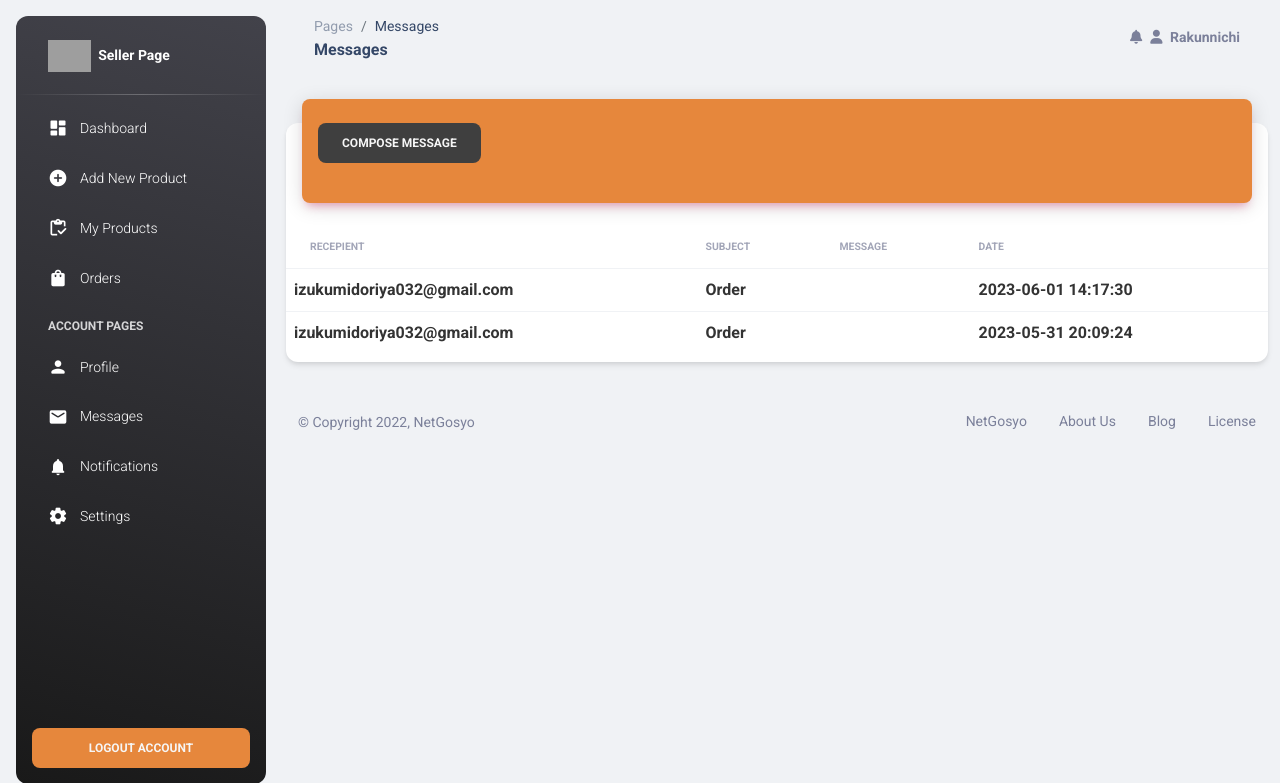
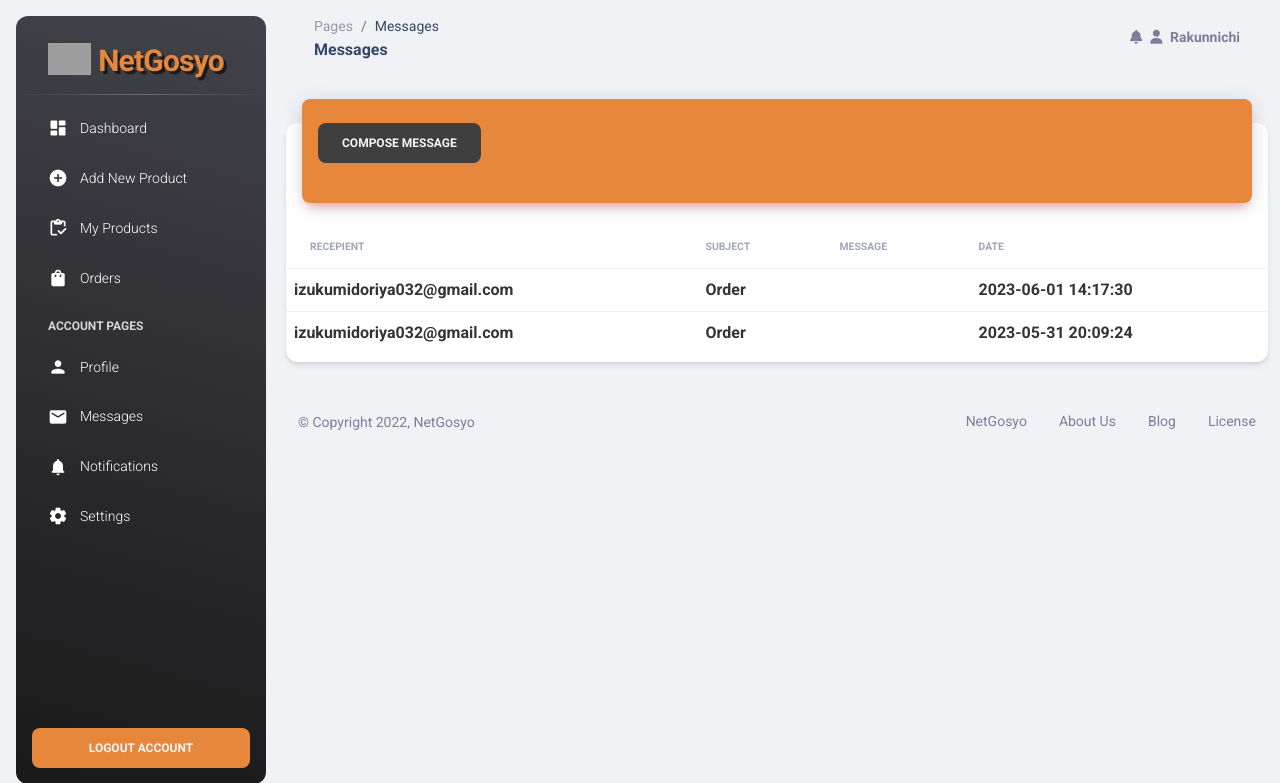
Before and after one commit to Rakunnichi/NetGosyo, a PHP site: page /phpmailer/Seller_Page/messages.php in a window 1280 px wide. Shown: the top 783 px of the page. Run offline with PHP 8.4, Linux system fonts and the light colour scheme; a user stored in the database is signed in; data comes from the database, SQL or seed files in the repository; some libraries are stand-ins or nearby versions; grey boxes are pictures that could not be loaded.

Commit message:
Category, Changepassword Pic, Header(Seller), Message

```diff
--- a/cart-multiple-user(with message)/Seller_Page/assets/css/style.css
+++ b/cart-multiple-user(with message)/Seller_Page/assets/css/style.css
@@ -87,3 +87,9 @@
 .attachment {
     width: 100%;
 }
+
+.strokeme
+{
+    color: #E6873C;
+    text-shadow: 3px 3px #1a1b1d;
+}
--- a/cart-multiple-user(with message)/Seller_Page/header.php
+++ b/cart-multiple-user(with message)/Seller_Page/header.php
@@ -132,8 +132,8 @@ if (isset($_POST['compose'])) {
     <div class="sidenav-header">
       <i class="fas fa-times p-3 cursor-pointer text-white opacity-5 position-absolute end-0 top-0 d-none d-xl-none" aria-hidden="true" id="iconSidenav"></i>
       <a class="navbar-brand m-0" href=" https://demos.creative-tim.com/material-dashboard/pages/dashboard " target="_blank">
-        <img src="../Seller_Page/assets/img/logo.png" class="navbar-brand-img h-100" alt="main_logo">
-        <span class="ms-1 font-weight-bold text-white">Seller Page</span>
+        <img src="../Seller_Page/assets/img/logo.png" class="navbar-brand-img h-100 mb-3" alt="main_logo">
+        <span class="ms-1 font-weight-bold h3 strokeme">NetGosyo</span>
       </a>
     </div>
     <hr class="horizontal light mt-0 mb-2">
--- a/cart-multiple-user(with message)/Seller_Page/messages.php
+++ b/cart-multiple-user(with message)/Seller_Page/messages.php
@@ -168,14 +168,14 @@ while ($convo_row = mysqli_fetch_assoc($convo_query)) {
 								<option value="">- select recipient -</option>
 								<?php foreach ($users as $row) { ?>
 									<?php if ($row['id'] != $user_id) { ?>
-										<option value="<?= $row['id'] ?>"><?= $row['name'] ?> <?= $row['id'] == 1 ? '(Seller)' : '' ?></option>
+										<option value="<?= $row['id'] ?>"> <?= $row['name'] ?></option>
 									<?php } ?>
 								<?php } ?>
 							</select>
 						</div>
 						<div class="form-group">
 							<label>Subject</label>
-							<input type="text" class="form-control" name="subject"  required>
+							<input type="text" class="form-control" name="subject" required>
 						</div>
 						<div class="form-group">
 							<label>Message</label>
--- a/cart-multiple-user(with message)/category-page.php
+++ b/cart-multiple-user(with message)/category-page.php
@@ -153,11 +153,6 @@
 	</section>
 
 
-	<div>&nbsp;</div>
-	<div>&nbsp;</div>
-	<div>&nbsp;</div>
-
-
 
 	<!-- Bootstrap JavaScript -->
 	<script src="https://code.jquery.com/jquery-3.5.1.slim.min.js" integrity="sha384-DfXdz2htPH0lsSSs5nCTpuj/zy4C+OGpamoFVy38MVBnE+IbbVYUew+OrCXaRkfj" crossorigin="anonymous"></script>
```
Also changed, not shown: cart-multiple-user(with message)/user2ChangePassword.php (+3 -5 lines), cart-multiple-user(with message)/user-profiles/profile_1458916494.jpg (added).
